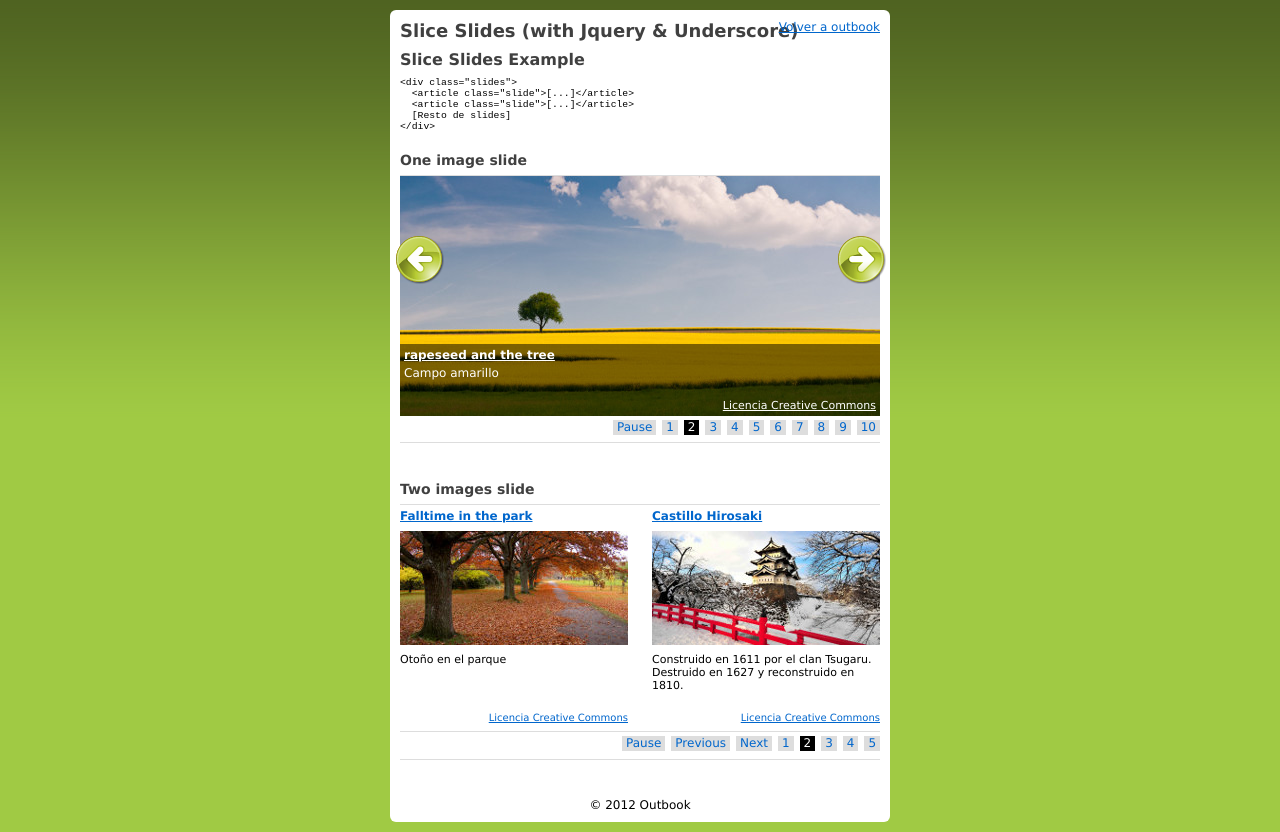
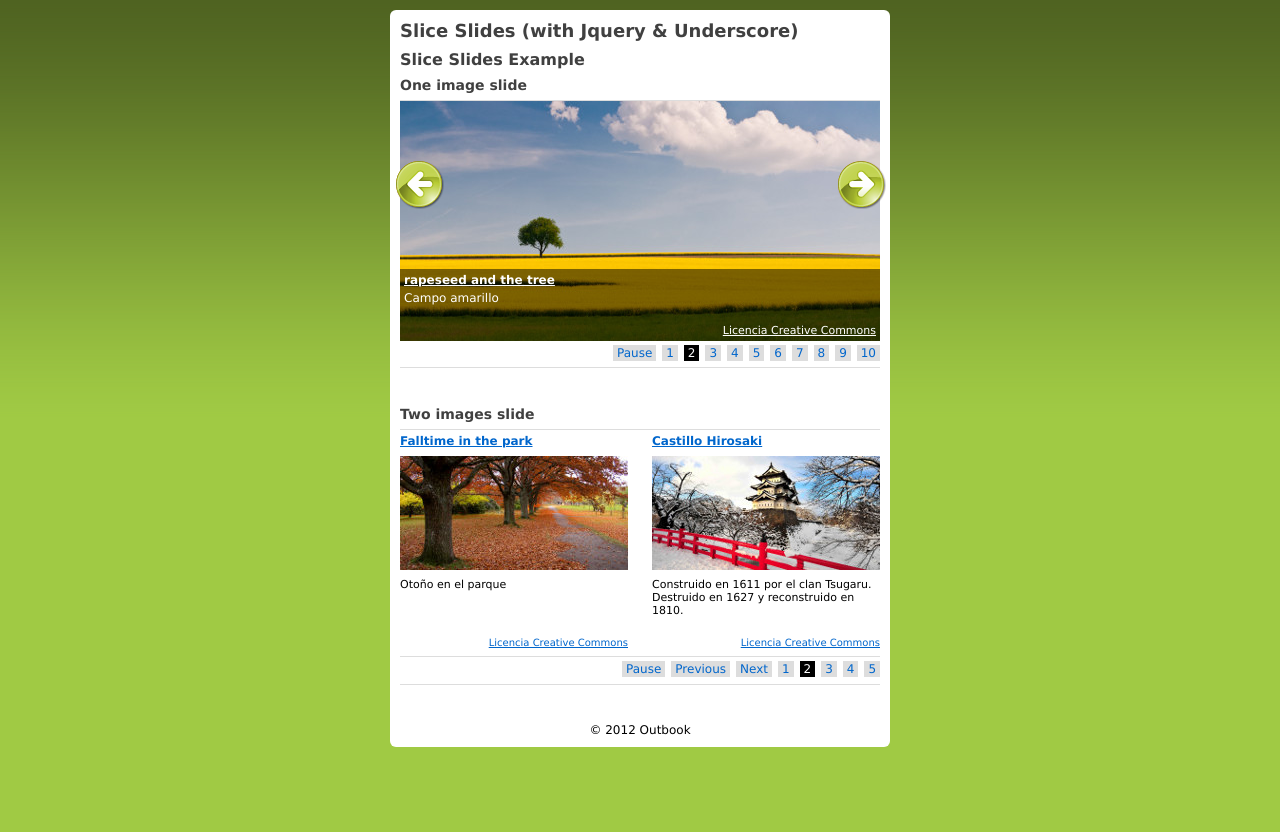
Before and after one commit to jervert/SliceSlide, a plain HTML site: page slice_slide_example.html in a window 1280 px wide. After the commit the page ends 800 px from the top, so only its background shows below. Drawn offline with Linux system fonts and the light colour scheme.

Commit message:
fixed example content

```diff
--- a/slice_slide_example.html
+++ b/slice_slide_example.html
@@ -30,14 +30,7 @@
 <div id="page-container">
 	<header id="page-header">
 		<h1>Slice Slides (with Jquery &amp; Underscore)</h1>
-		<nav><p><a href="http://blog.outbook.es/desarrollo-web/javascript-carrusel-slideshow-con-jquery">Volver a outbook</a></p></nav>
-		<!--nav>
-			<h2 class="indented">Ir a:</h2>
-			<ul>
-				<li><a href="#">Versión Prototype</a></li>
-				<li><a href="#">Artículo en Outbook</a></li>
-			</ul>
-		</nav-->
+
 	</header>
 
 	<div id="page-body">
@@ -45,12 +38,6 @@
 
 	<article>
 		<h2>Slice Slides Example</h2>
-
-		<pre><code>&lt;div class=&quot;slides&quot;&gt;
-  &lt;article class=&quot;slide&quot;&gt;[...]&lt;/article&gt;
-  &lt;article class=&quot;slide&quot;&gt;[...]&lt;/article&gt;
-  [Resto de slides]
-&lt;/div&gt;</code></pre>
 
 		<section class="area-example">
 			<h3>One image slide</h3>
```
